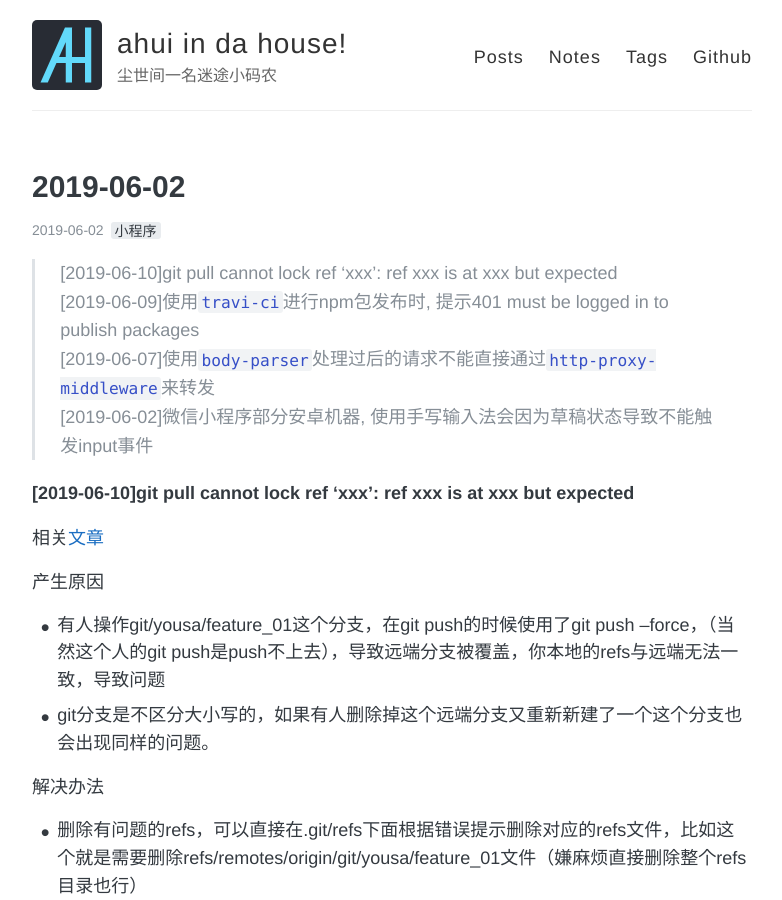
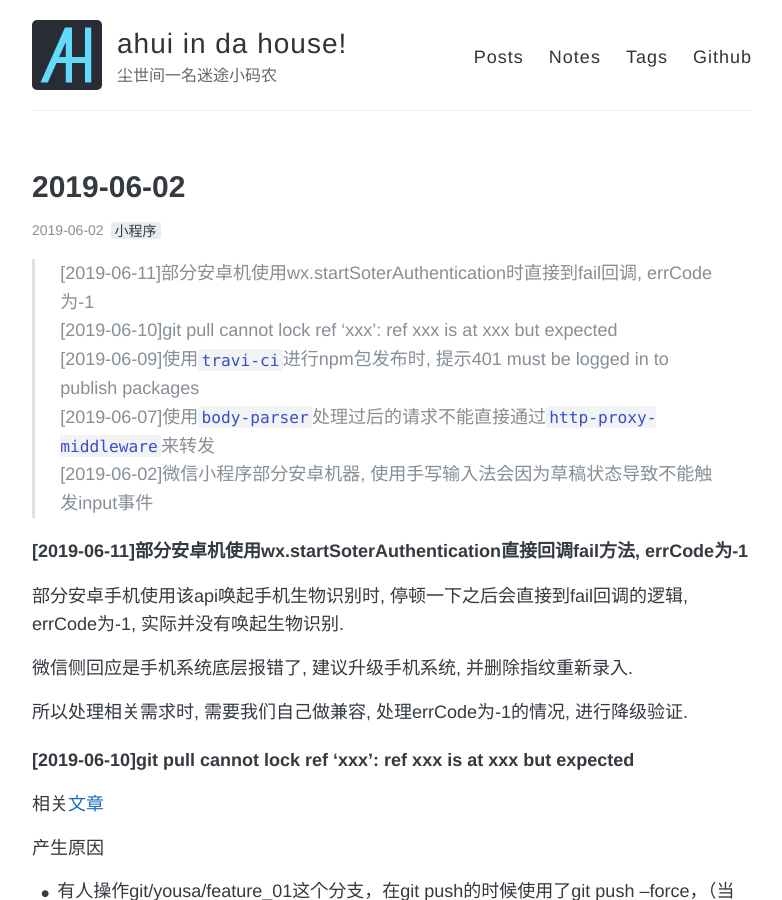
Before and after one commit to funkyLover/blog, a Jekyll site: the page built from notes/_posts/2019-06-02-notes.md, in a window 1280 px wide and 900 px high. Shown: the whole window, without its empty margins (248-1030 px from the left). Built offline with Jekyll 4.4.1, drawn with Linux system fonts in a browser that asks for light colours; comment, search, counter and statistics services are not loaded.

Commit message:
[note]add;

```diff
--- a/notes/_posts/2019-06-02-notes.md
+++ b/notes/_posts/2019-06-02-notes.md
@@ -7,10 +7,19 @@ comments: true
 share: true
 ---
 
-> [2019-06-10]git pull cannot lock ref 'xxx': ref xxx is at xxx but expected<br>
+> [2019-06-11]部分安卓机使用wx.startSoterAuthentication时直接到fail回调, errCode为-1 <br>
+> [2019-06-10]git pull cannot lock ref 'xxx': ref xxx is at xxx but expected <br>
 > [2019-06-09]使用`travi-ci`进行npm包发布时, 提示401 must be logged in to publish packages <br>
 > [2019-06-07]使用`body-parser`处理过后的请求不能直接通过`http-proxy-middleware`来转发 <br>
 > [2019-06-02]微信小程序部分安卓机器, 使用手写输入法会因为草稿状态导致不能触发input事件 <br>
+
+##### [2019-06-11]部分安卓机使用wx.startSoterAuthentication直接回调fail方法, errCode为-1
+
+部分安卓手机使用该api唤起手机生物识别时, 停顿一下之后会直接到fail回调的逻辑, errCode为-1, 实际并没有唤起生物识别.
+
+微信侧回应是手机系统底层报错了, 建议升级手机系统, 并删除指纹重新录入.
+
+所以处理相关需求时, 需要我们自己做兼容, 处理errCode为-1的情况, 进行降级验证.
 
 ##### [2019-06-10]git pull cannot lock ref 'xxx': ref xxx is at xxx but expected
 
```
